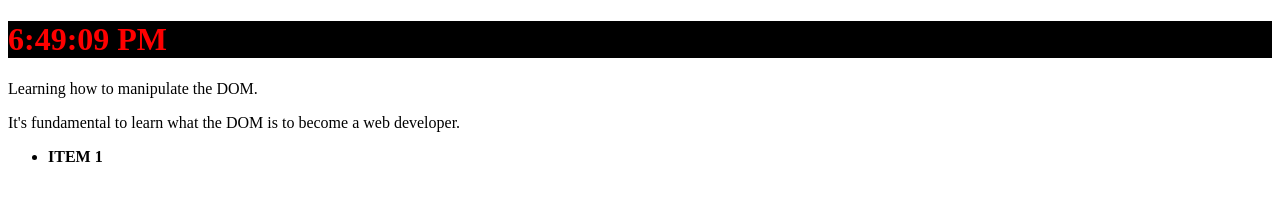
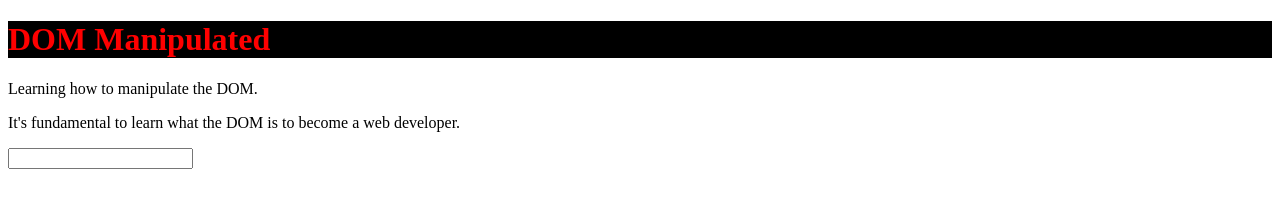
Before and after one commit to RuthGD6/wdv1, a plain HTML site: page second-part/index2.html in a window 1280 px wide. Drawn offline with Linux system fonts and the light colour scheme.

Commit message:
made changes

```diff
--- a/second-part/index2.html
+++ b/second-part/index2.html
@@ -4,7 +4,7 @@
     <meta charset="UTF-8" />
     <meta name="viewport" content="width=device-width, initial-scale=1.0" />
     <title>DOM Manipulation DEMO</title>
-    <script src="js/index2.js" async defer></script>
+    <script src="js/index.js" async defer></script>
   </head>
   <body>
     <div class="container">
@@ -18,5 +18,7 @@
       </ul>
     </div>
 
+    <input type="text" id="input"/>
+
   </body>
 </html>
--- a/second-part/js/index2.js
+++ b/second-part/js/index2.js
@@ -1,16 +1,22 @@
-console.log('loaded index.js');
+// console.log('loaded index.js');
 
-const title = document.getElementById('title');
-title.textContent = new Date().toLocaleTimeString();
-title.style.color = 'red';
-title.style.backgroundColor = 'black';
+// const title = document.getElementById('title');
+// title.innerText = new Date().toLocaleTimeString();
+// title.style.color = 'red';
+// title.style.backgroundColor = 'black';
 
-console.log( title);
+// console.log( title);
 
 
-const paragraphs = document.getElementsByTagName('p');
-console.log(paragraphs);
+// const paragraphs = document.getElementsByTagName('p');
+// console.log(paragraphs);
 
 
-const list = document.getElementsByClassName('list-item');
-list[0].innerHTML = '<li><strong> ITEM 1</strong></li>'
+// const list = document.getElementsByClassName('list-item');
+// list[0].innerHTML = '<li><strong> ITEM 1</strong></li>';
+
+const input = document.getElementById('input');
+
+input.addEventListener('keyup', function(event){
+    console.log(event.target.value);
+});
```
